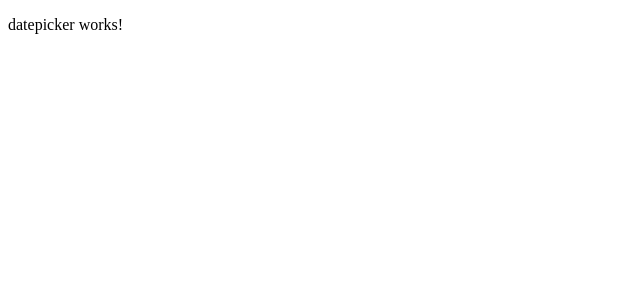
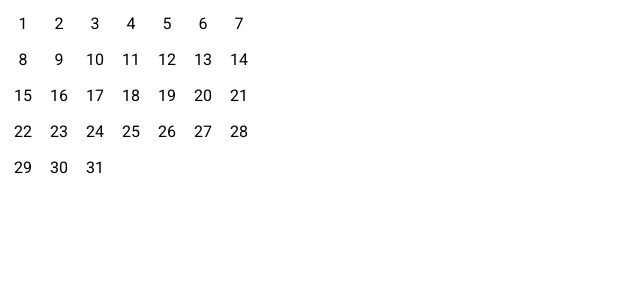
Before and after one commit to omaralhajj/angular2-datepicker, an Angular app: page / in a window 1280 px wide. Shown: the top 300 px of the page, without its empty margins (0-640 px from the left). Built offline with nearby package versions, Linux system fonts and the light colour scheme.

Commit message:
main calendar body taking shape

```diff
--- a/package.json
+++ b/package.json
@@ -11,15 +11,18 @@
   },
   "private": true,
   "dependencies": {
-    "@angular/animations": "~7.1.0",
+    "@angular/animations": "^7.1.3",
+    "@angular/cdk": "^7.1.1",
     "@angular/common": "~7.1.0",
     "@angular/compiler": "~7.1.0",
     "@angular/core": "~7.1.0",
     "@angular/forms": "~7.1.0",
+    "@angular/material": "^7.1.1",
     "@angular/platform-browser": "~7.1.0",
     "@angular/platform-browser-dynamic": "~7.1.0",
     "@angular/router": "~7.1.0",
     "core-js": "^2.5.4",
+    "date-fns": "^1.30.1",
     "rxjs": "~6.3.3",
     "tslib": "^1.9.0",
     "zone.js": "~0.8.26"
--- a/src/app/datepicker/datepicker.component.html
+++ b/src/app/datepicker/datepicker.component.html
@@ -1,3 +1,7 @@
-<p>
-  datepicker works!
-</p>
+<div class="month-view">
+	<div class="day-container" *ngFor="let day of currentMonth; let i = index">
+		<div [ngClass]="getClass(day)" (click)="select(i)">
+    		{{day.date.getDate()}}
+		</div>
+	</div>
+</div>
--- a/src/app/datepicker/datepicker.component.less
+++ b/src/app/datepicker/datepicker.component.less
@@ -0,0 +1,29 @@
+.month-view {
+	width: 252px;
+	height: 252px;
+}
+
+.day-container {
+	display: inline-flex;
+	width: calc(100% / 7);
+	height: calc(100% / 7);
+}
+
+.day {
+	display: flex;
+	width: 30px;
+	height: 30px;
+	font-family: 'Roboto';
+	justify-content: center;
+	align-items: center;
+	border-radius: 50%;
+	&:hover {
+		background: lightgray;
+		cursor: pointer;
+	}
+
+	&.selected {
+		background: #3f51b5;
+		color: white;
+	}
+}
--- a/src/app/datepicker/datepicker.component.ts
+++ b/src/app/datepicker/datepicker.component.ts
@@ -1,5 +1,11 @@
 import { Component, OnInit } from '@angular/core';
-import { IDatepickerOptions } from './interfaces/datepicker-options';
+import {
+	startOfMonth,
+	endOfMonth,
+	eachDay
+} from 'date-fns';
+import { DatepickerOptions } from '../models/datepicker-options';
+import { Day } from '../models/day';
 
 @Component({
 	selector: 'app-datepicker',
@@ -8,14 +14,44 @@ import { IDatepickerOptions } from './interfaces/datepicker-options';
 })
 export class DatepickerComponent implements OnInit {
 
-  public options: IDatepickerOptions = {
-    showTodayButton: true
-  };
+	public currentMonth = new Array<Day>();
+	// Index of currently selected date
+	public selectedDay: number;
+
+	public options = new DatepickerOptions({
+		enableDateRange: true
+	});
 
 	constructor() { }
 
 	ngOnInit() {
-    console.log(this.options);
+		this.update();
 	}
 
+	public update() {
+		// start and end should be for input date
+		const start = startOfMonth(new Date());
+		const end = endOfMonth(new Date());
+		this.currentMonth = eachDay(start, end).map((date) => {
+			return new Day({
+				date: date
+			});
+		});
 	}
+
+	public select(i: number) {
+		// unselect
+		if (this.selectedDay !== undefined) {
+			this.currentMonth[this.selectedDay].isSelected = false;
+		}
+		this.currentMonth[i].isSelected = true;
+		this.selectedDay = i;
+	}
+
+	public getClass(day: Day): string {
+		if (day.isSelected) {
+			return 'day selected';
+		}
+		return 'day';
+	}
+}
--- a/src/app/datepicker/interfaces/datepicker-options.ts
+++ /dev/null
@@ -1,4 +0,0 @@
-export interface IDatepickerOptions {
-    enableDateRange?: boolean;
-    showTodayButton?: boolean;
-}
--- /dev/null
+++ b/src/app/models/datepicker-options.ts
@@ -0,0 +1,13 @@
+export class DatepickerOptions {
+	enableDateRange = false;
+	showTodayButton = true;
+	minYear: number | string = 1900;
+	maxYear: number | string = 2099;
+	// dateFormat = 'dd-mm-yyyy';
+
+	constructor(options: Partial<DatepickerOptions>) {
+		if (options) {
+			Object.assign(this, options);
+		}
+	}
+}
--- /dev/null
+++ b/src/app/models/day.ts
@@ -0,0 +1,17 @@
+export class Day {
+	date: Date;
+	dateString: String;
+	day: number;
+	month: number;
+	year: number;
+	isInCurrentMonth: boolean;
+	isToday: boolean;
+	isSelected: boolean;
+	isSelectable: boolean;
+
+	constructor(options: Partial<Day>) {
+		if (options) {
+			Object.assign(this, options);
+		}
+	}
+}
--- a/src/index.html
+++ b/src/index.html
@@ -1,9 +1,10 @@
 <!doctype html>
 <html lang="en">
 <head>
-  <meta charset="utf-8">
-  <title>Datepicker</title>
-  <base href="/">
+	<link href="https://fonts.googleapis.com/css?family=Roboto:300,400,500" rel="stylesheet">
+  	<meta charset="utf-8">
+  	<title>Datepicker</title>
+  	<base href="/">
 
   <meta name="viewport" content="width=device-width, initial-scale=1">
   <link rel="icon" type="image/x-icon" href="favicon.ico">
--- a/tslint.json
+++ b/tslint.json
@@ -23,7 +23,7 @@
     "import-spacing": true,
     "indent": [
       true,
-      "spaces"
+      "tabs"
     ],
     "interface-over-type-literal": true,
     "label-position": true,
```
Also changed, not shown: src/app/datepicker/datepicker.module.ts (+8 -4 lines), 1 other file (tests, documents, lock files or other folders). Lines whose indentation alone changed are shown as unchanged.
